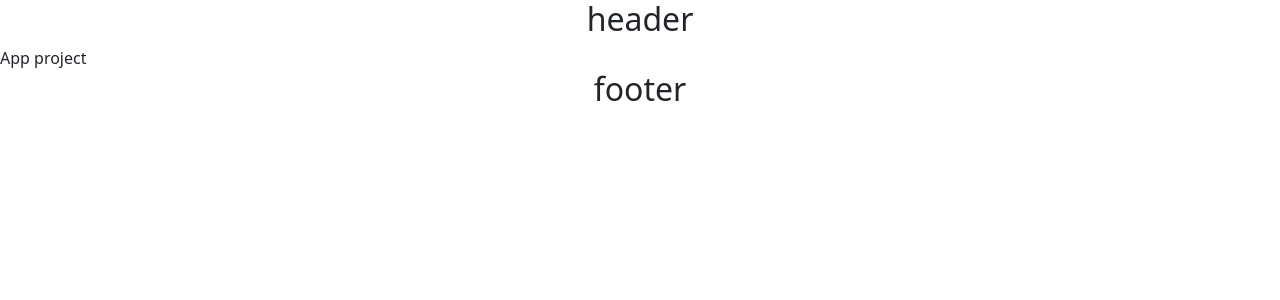
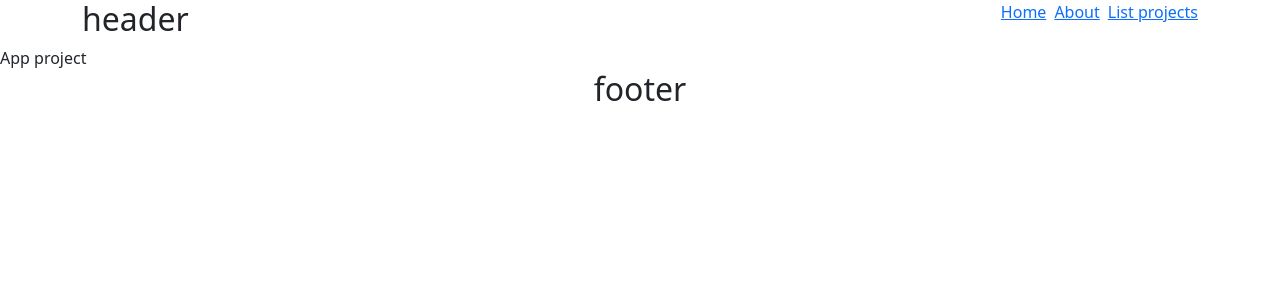
Before and after one commit to AndreaGul/vite-boolfolio, a Vue app: page / in a window 1280 px wide. Shown: the top 300 px of the page. Built offline with nearby package versions, Linux system fonts and the light colour scheme; no server answers.

Commit message:
feat:mostra carte nella pagina list project al click del route link

```diff
--- a/src/App.vue
+++ b/src/App.vue
@@ -1,48 +1,22 @@
 <script>
-import axios from 'axios';
 import AppHeader from './components/AppHeader.vue';
-import AppMain from './components/AppMain.vue';
 import AppFooter from './components/AppFooter.vue';
 import { RouterView } from 'vue-router';
 export default {
   name: 'Template',
-  data() {
-    return {
-      projects: [],
-      baseUrl: 'http://127.0.0.1:8000/',
-      apiUrls: {
-        projects: 'api/project',
-      },
-    };
-  },
+
   components: {
     AppHeader,
-    AppMain,
+
     AppFooter,
     RouterView,
-  },
-  methods: {
-    getProjects() {
-      axios
-        .get(this.baseUrl + this.apiUrls.projects)
-        .then((response) => {
-          console.log(response);
-          this.projects = response.data.data;
-        })
-        .catch((error) => {
-          console.log(error);
-        });
-    },
-  },
-  created() {
-    this.getProjects();
   },
 };
 </script>
 
 <template>
   <AppHeader />
-  <!-- <AppMain :projects="projects" /> -->
+
   <router-view> </router-view>
   <AppFooter />
 </template>
--- a/src/components/AppHeader.vue
+++ b/src/components/AppHeader.vue
@@ -5,8 +5,19 @@ export default {
 </script>
 
 <template>
-  <header class="container">
-    <h2 class="text-center">header</h2>
+  <header class="container d-flex justify-content-between">
+    <div>
+      <h2 class="text-center">header</h2>
+    </div>
+    <div>
+      <ul class="list-unstyled d-flex gap-2">
+        <li><router-link :to="{ name: 'home' }">Home</router-link></li>
+        <li><router-link :to="{ name: 'project' }">About</router-link></li>
+        <li>
+          <router-link :to="{ name: 'projects' }">List projects</router-link>
+        </li>
+      </ul>
+    </div>
   </header>
 </template>
 
--- a/src/components/AppMain.vue
+++ /dev/null
@@ -1,21 +0,0 @@
-<script>
-import AppMainProjectCard from './AppMainProjectCard.vue';
-export default {
-  name: 'AppMain',
-  components: { AppMainProjectCard },
-  props: ['projects'],
-};
-</script>
-
-<template>
-  <header class="container">
-    <ul class="row list-unstyled">
-      <li class="col-sm-4 g-3" v-for="project in projects">
-        <AppMainProjectCard :project="project" />
-      </li>
-    </ul>
-    <h2 class="text-center">main</h2>
-  </header>
-</template>
-
-<style scoped></style>
--- a/src/pages/ListProject.vue
+++ b/src/pages/ListProject.vue
@@ -1,9 +1,45 @@
 <script>
+import axios from 'axios';
+import ProjectCard from '../components/ProjectCard.vue';
+
 export default {
   name: 'ListProject',
+  data() {
+    return {
+      projects: [],
+      baseUrl: 'http://127.0.0.1:8000/',
+      apiUrls: {
+        projects: 'api/project',
+      },
+    };
+  },
+  components: { ProjectCard },
+  methods: {
+    getProjects() {
+      axios
+        .get(this.baseUrl + this.apiUrls.projects)
+        .then((response) => {
+          console.log(response);
+          this.projects = response.data.data;
+        })
+        .catch((error) => {
+          console.log(error);
+        });
+    },
+  },
+  created() {
+    this.getProjects();
+  },
 };
 </script>
 
 <template>
-  <div>List Project</div>
+  <main class="container">
+    <ul class="row list-unstyled">
+      <li class="col-sm-4 g-3" v-for="project in projects">
+        <ProjectCard :project="project" />
+      </li>
+    </ul>
+    <h2 class="text-center">main</h2>
+  </main>
 </template>
--- a/src/route.js
+++ b/src/route.js
@@ -11,7 +11,7 @@ const router = createRouter({
       component: AppHome,
     },
     {
-      path: '/blog',
+      path: '/projects',
       name: 'projects',
       component: ListProject,
     },
```
Also changed, not shown: src/components/ProjectCard.vue (renamed from src/components/AppMainProjectCard.vue).
